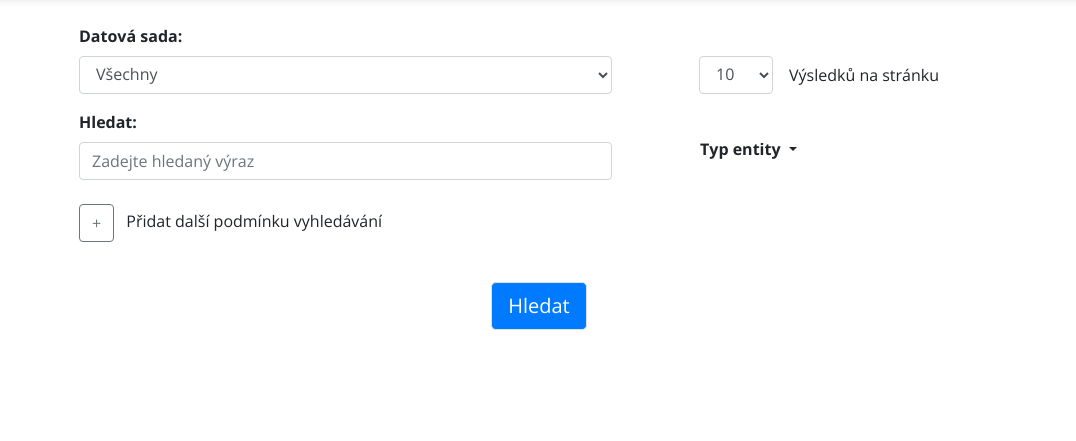
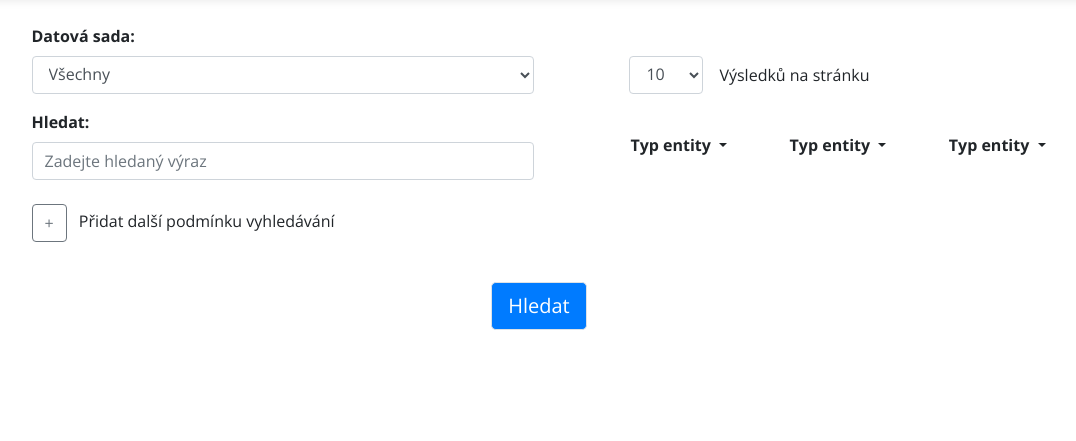
Before and after one commit to ScrufMan/nervana-pipeline, a Flask app: page /search in a window 1280 px wide. Shown: the part 67-508 px from the top of the page, without its empty margins (101-1177 px from the left). Run offline with Flask 2, Linux system fonts and the light colour scheme; some libraries are stand-ins or nearby versions.

Commit message:
feat: layout rework

```diff
--- a/backend/forms.py
+++ b/backend/forms.py
@@ -21,24 +21,25 @@ entity_types_choices = [
 
 
 class SearchForm(FlaskForm):
+    dataset = SelectField('Datová sada:', validators=[DataRequired()],
+                          choices=[("all", "Všechny")] + get_all_datasets(es))
+
+    results_per_page = SelectField("Výsledků na stránku", validators=[DataRequired()],
+                                   choices=[(10, 10), (20, 20), (50, 50), (100, 100)], default=10)
+
     search_terms = FieldList(StringField("Hledat:", validators=[DataRequired(), Length(min=1)],
                                          render_kw={"placeholder": "Zadejte hledaný výraz",
                                                     "oninput": "checkSearchTerm(this)"}),
                              min_entries=1)
-
-    dataset = SelectField('Datová sada:', validators=[DataRequired()],
-                          choices=[("all", "Všechny")] + get_all_datasets(es))
 
     entity_types_list = FieldList(SelectMultipleField("Typ entity", choices=entity_types_choices,
                                                       widget=widgets.Select(),
                                                       option_widget=widgets.CheckboxInput()),
                                   min_entries=1)
 
-    results_per_page = SelectField("Výsledků na stránku", validators=[DataRequired()],
-                                   choices=[(10, 10), (20, 20), (50, 50), (100, 100)], default=10)
-
     submit = SubmitField("Hledat")
 
 
 class EntityTypeForm(FlaskForm):
-    entity_type = SelectField("Typ Entity", validators=[DataRequired()], choices=[("all", "Všechny")] + entity_types_choices)
+    entity_type = SelectField("Typ Entity", validators=[DataRequired()],
+                              choices=[("all", "Všechny")] + entity_types_choices)
--- a/backend/templates/search-results.html
+++ b/backend/templates/search-results.html
@@ -5,9 +5,9 @@
 
 
 {% else %}
-    <ul class="list-group mt-3">
+    <ul class="list-group">
         <li class="list-group-item active">
-            <div class="row">
+            <div class="row align-items-center">
                 <div class="col-md-10"><span>Nalezeno entit: <b>{{ total_hits }}</b></span>
                 </div>
                 <div class="col-md-2">
--- a/backend/templates/search.html
+++ b/backend/templates/search.html
@@ -1,29 +1,78 @@
 {% extends "layout.html" %}
 {% block content %}
-    <div class="row justify-content-center pt-4">
+    <div class="row justify-content-center mt-4">
 
-        <div class="col-md-10">
+        <div class="col-md-11">
             <!-- Search form -->
             <form method="post" action="" id="search-form">
                 {{ form.hidden_tag() }}
                 <div class="form-row justify-content-between align-items-end">
-                    <div class="form-group col-md-7">
+                    <div class="form-group col-lg-6 col-sm-4">
                         {{ form.dataset.label() }}
                         {{ form.dataset(class="form-control") }}
                     </div>
-                    <div class="col-md-4 form-group form-inline">
-                        {{ form.results_per_page(class="form-control mr-3") }}
+                    <div class="form-group form-inline col-lg-5 col-sm-6">
+                        {{ form.results_per_page(class="form-control mr-sm-3") }}
                         {{ form.results_per_page.label(class="font-weight-normal") }}
                     </div>
                 </div>
                 <div class="form-row justify-content-between align-items-center">
-                    <div class="form-group col-md-7">
+                    <div class="form-group col-lg-6">
                         {% for search_term in form.search_terms %}
                             {{ search_term.label() }}
                             {{ search_term(class="form-control") }}
                         {% endfor %}
                     </div>
-                    <div id="entityTypesGroup" class="form-group col-md-4 mt-3">
+                    <div class="col-lg-5 d-flex justify-content-lg-between justify-content-around align-items-center flex-sm-row flex-column">
+                        <div id="entityTypesGroup" class="form-group mt-2 px-0">
+                            {% for entity_types in form.entity_types_list %}
+                                <div class="dropdown">
+                                    <button class="btn dropdown-toggle p-0" type="button"
+                                            data-toggle="dropdown"
+                                            aria-haspopup="true" aria-expanded="true">
+                                        {{ entity_types.label(style="cursor: pointer;") }} <span class="caret"></span>
+                                    </button>
+                                    <div class="dropdown-menu">
+                                        {% for checkbox in entity_types %}
+                                            <div class="dropdown-item">
+                                                {{ checkbox(checked='checked') }}
+                                                {{ checkbox.label() }}
+                                            </div>
+                                        {% endfor %}
+                                        <div class="dropdown-divider"></div>
+                                        <div class="dropdown-item d-flex justify-content-between">
+                                            <button class="btn btn-link p-0 check-all" type="button">Všechny</button>
+                                            <button class="btn btn-link p-0 uncheck-all" type="button">Žádné</button>
+                                        </div>
+                                    </div>
+                                </div>
+                            {% endfor %}
+                        </div>
+                        <div id="entityTypesGroup" class="form-group mt-2 px-0">
+                            {% for entity_types in form.entity_types_list %}
+                                <div class="dropdown">
+                                    <button class="btn dropdown-toggle p-0" type="button"
+                                            data-toggle="dropdown"
+                                            aria-haspopup="true" aria-expanded="true">
+                                        {{ entity_types.label(style="cursor: pointer;") }} <span class="caret"></span>
+                                    </button>
+                                    <div class="dropdown-menu">
+                                        {% for checkbox in entity_types %}
+                                            <div class="dropdown-item">
+                                                {{ checkbox(checked='checked') }}
+                                                {{ checkbox.label() }}
+                                            </div>
+                                        {% endfor %}
+                                        <div class="dropdown-divider"></div>
+                                        <div class="dropdown-item d-flex justify-content-between">
+                                            <button class="btn btn-link p-0 check-all" type="button">Všechny</button>
+                                            <button class="btn btn-link p-0 uncheck-all" type="button">Žádné</button>
+                                        </div>
+                                    </div>
+                                </div>
+                            {% endfor %}
+                        </div>
+                        <div id="entityTypesGroup" class="form-group mt-2 px-0">
                             {% for entity_types in form.entity_types_list %}
                                 <div class="dropdown">
                                     <button class="btn dropdown-toggle p-0" type="button"
@@ -48,6 +97,7 @@
                             {% endfor %}
                         </div>
                     </div>
+                </div>
                 <div class="form-row mt-2">
                     <div class="form-group col-md-12">
                         <button class="btn btn-outline-secondary mr-2" type="button"
@@ -64,7 +114,12 @@
                 </div>
             </form>
 
-            <div class="results">
+
+        </div>
+    </div>
+    <div class="row justify-content-center mt-3">
+        <div class="results col-md-11">
+        </div>
     </div>
 
 
@@ -136,7 +191,4 @@
             </div>
         </div>
     </div>
-
-        </div>
-    </div>
 {% endblock content %}
```
Lines whose indentation alone changed are shown as unchanged.
